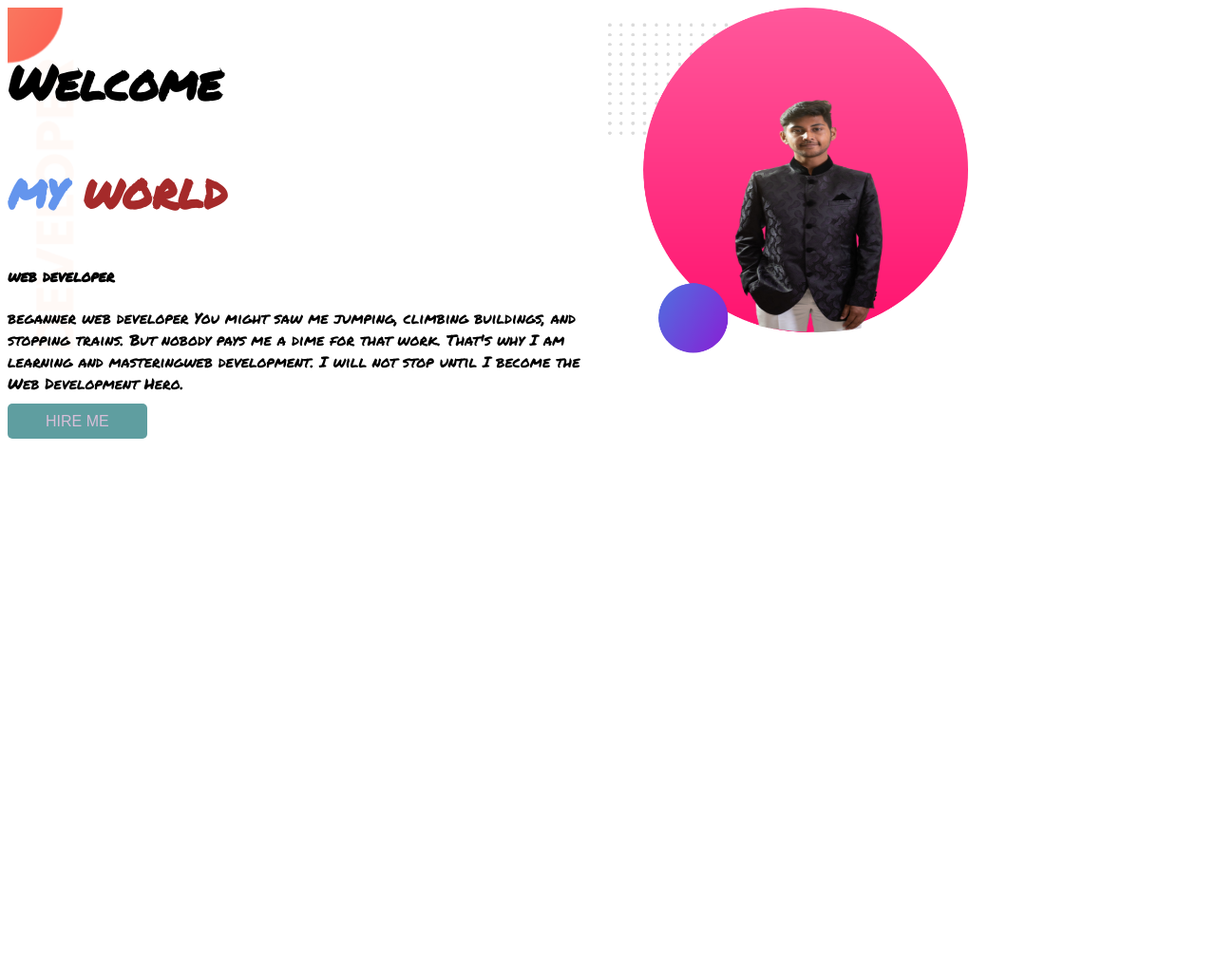
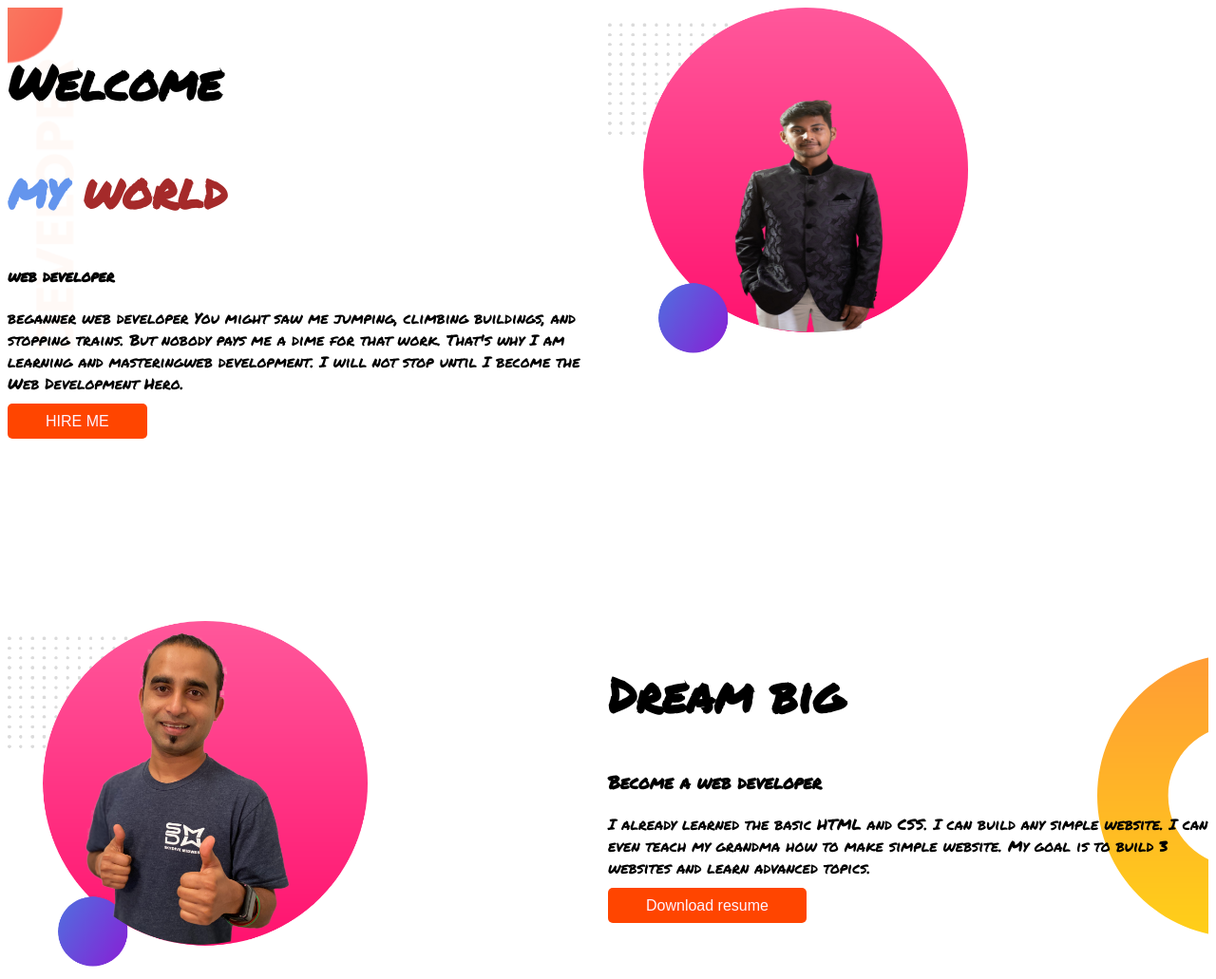
Before and after one commit to Itteswaf/Develeper-protfolio, a plain HTML site: page index.html in a window 1280 px wide. Shown: the whole page at 95% size. Before the commit the page ends 800 px from the top, so only its background shows below. Drawn offline with Linux system fonts and the light colour scheme.

Commit message:
final website

```diff
--- a/index.html
+++ b/index.html
@@ -24,6 +24,16 @@
   <div class="half-width"><img src="images/my-bg2.png" alt="">
   </div>
 </section>
+<section class="dream-big">
+<div class="half-width">
+   <img src="images/jhankar2.png " alt="">
+</div>
+<div class="half-width" ><h2>Dream big</h2>
+<h3>Become a web developer</h3>
+<p>I already learned the basic HTML and CSS. I can build any simple website. I can even teach my grandma how to make simple website. My goal is to build 3 websites and learn advanced topics.</p>
+<a class="linked" target="_blank" href=" ">Download resume </a>
+</div>
+</section>
 
 
 
--- a/style.css
+++ b/style.css
@@ -4,13 +4,14 @@ body{
 h2{font-size: 50px;}
 .orange{color: brown;}
 .black{color:cornflowerblue}
-section{display:flex;}
+section{display:flex;
+margin-top: 200px;}
 .half-width{
    width: 70%;}
 .half-width img{width: 60%;}
 .linked{text-decoration: none;
-background-color: cadetblue;
-color: thistle;
+background-color: orangered;
+color: rgb(255, 244, 255);
 padding: 10px 40px;
 border-radius: 5px;
 background-image: linear-gradient(orange tomato);
@@ -19,3 +20,6 @@ font-family: fantasy;}
    background-image: url(images/top-banner.png);
    background-repeat: no-repeat;
    margin:0px;}
+   .dream-big{background-image: url(images/dream-bg.png);
+   background-repeat: no-repeat;
+background-position: right;}
```
